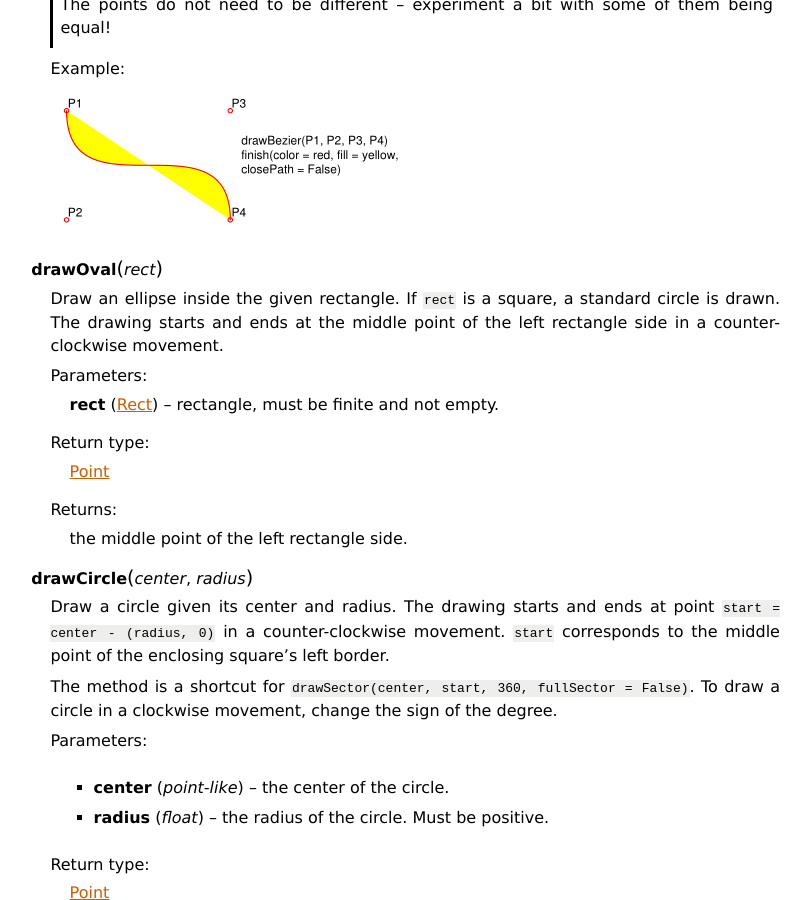
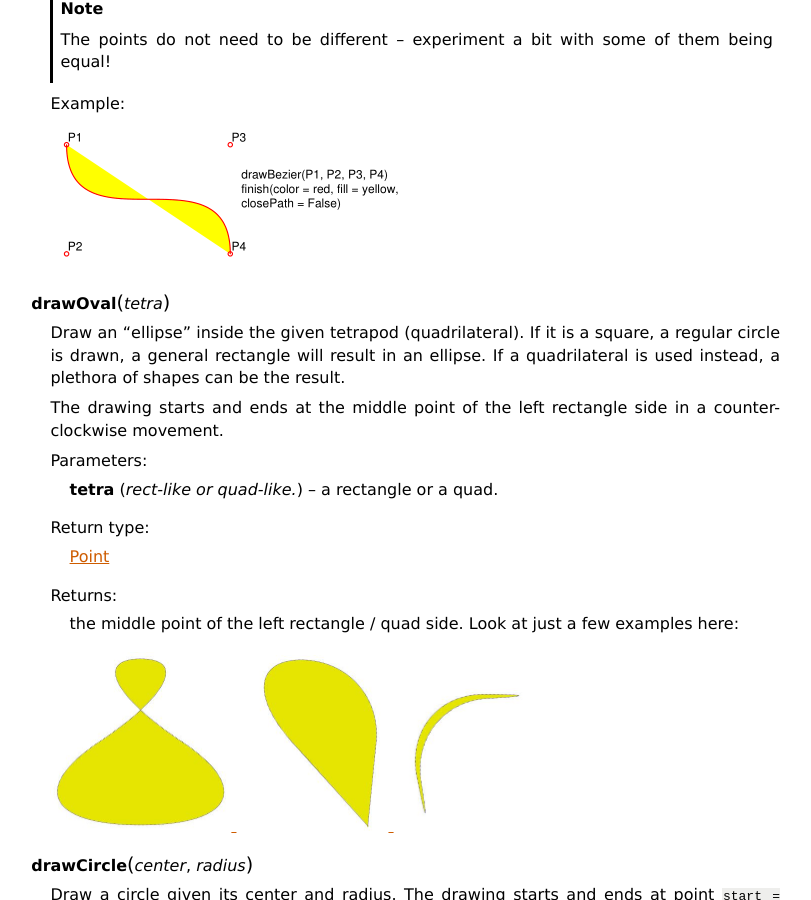
Before and after one commit to pymupdf/PyMuPDF-Optional-Material, a Sphinx documentation site: the page built from docs/shape.rst, in a window 1280 px wide and 900 px high, scrolled down 4424 px. Shown: the whole window, without its empty margins (68-879 px from the left). Built offline with Sphinx 7.4.7, drawn with Linux system fonts in a browser that asks for light colours; some of the changed text lies outside the part shown.

Commit message:
Update docu to PyMuPDF v.1.14.5

```diff
--- a/docs/conf.py
+++ b/docs/conf.py
@@ -45,7 +45,7 @@
 # built documents.
 #
 # The full version, including alpha/beta/rc tags.
-release = '1.14.4'
+release = '1.14.5'
 
 # The short X.Y version.
 s = release.split(".")
--- a/docs/shape.rst
+++ b/docs/shape.rst
@@ -23,6 +23,7 @@
 :meth:`Shape.drawLine`           draw a line
 :meth:`Shape.drawOval`           draw an ellipse
 :meth:`Shape.drawPolyline`       connect a sequence of points
+:meth:`Shape.drawQuad`           draw a quadrilateral
 :meth:`Shape.drawRect`           draw a rectangle
 :meth:`Shape.drawSector`         draw a circular sector or piece of pie
 :meth:`Shape.drawSquiggle`       draw a squiggly line
@@ -143,15 +144,26 @@
 
       .. image:: img-drawBezier.png
 
-   .. method:: drawOval(rect)
+   .. method:: drawOval(tetra)
 
-      Draw an ellipse inside the given rectangle. If ``rect`` is a square, a standard circle is drawn. The drawing starts and ends at the middle point of the left rectangle side in a counter-clockwise movement.
+      Draw an "ellipse" inside the given tetrapod (quadrilateral). If it is a square, a regular circle is drawn, a general rectangle will result in an ellipse. If a quadrilateral is used instead, a plethora of shapes can be the result.
 
-      :arg rect: rectangle, must be finite and not empty.
-      :type rect: :ref:`Rect`
+      The drawing starts and ends at the middle point of the left rectangle side in a counter-clockwise movement.
+
+      :arg tetra: a rectangle or a quad.
+      :type tetra: rect-like or quad-like.
 
       :rtype: :ref:`Point`
-      :returns: the middle point of the left rectangle side.
+      :returns: the middle point of the left rectangle / quad side. Look at just a few examples here:
+
+      .. image:: img-drawquad1.jpg
+         :scale: 50
+
+      .. image:: img-drawquad2.jpg
+         :scale: 50
+
+      .. image:: img-drawquad3.jpg
+         :scale: 50
 
    .. method:: drawCircle(center, radius)
 
@@ -218,11 +230,19 @@
 
       Draw a rectangle. The drawing starts and ends at the top-left corner in a counter-clockwise movement.
 
-      :arg rect: where to put the rectangle on the page.
-      :type rect: :ref:`Rect`
+      :arg rect-like rect: where to put the rectangle on the page.
 
       :rtype: :ref:`Point`
-      :returns: ``rect.top_left`` (top-left corner of the rectangle).
+      :returns: top-left corner of the rectangle.
+
+   .. method:: drawQuad(quad)
+
+      Draw a quadrilateral. The drawing starts and ends at the top-left corner (:attr:`Quad.ul`) in a counter-clockwise movement. It invokes :meth:`drawPolyline` with the argument ``[ul, ll, lr, ur, ul]``.
+
+      :arg quad-like quad: where to put the tetrapod on the page.
+
+      :rtype: :ref:`Point`
+      :returns: :attr:`Quad.ul`.
 
    .. index::
       pair: fontsize; Shape.insertText args
--- a/docs/version.rst
+++ b/docs/version.rst
@@ -1,6 +1,6 @@
 Covered Version
 --------------------
 
-This documentation covers PyMuPDF v1.14.4 features as of **2018-12-18 08:56:44**.
+This documentation covers PyMuPDF v1.14.5 features as of **2019-01-04 10:29:25**.
 
 .. note:: The major and minor versions of **PyMuPDF** and **MuPDF** will always be the same. Only the third qualifier (patch level) may be different from that of MuPDF.
```
Also changed, not shown: docs/changes.rst (+9 -0 lines), docs/pixmap.rst (+43 -13 lines), docs/tutorial.rst (+24 -5 lines), docs/img-drawquad1.jpg (added), docs/img-drawquad2.jpg (added), docs/img-drawquad3.jpg (added), 1 other file.
